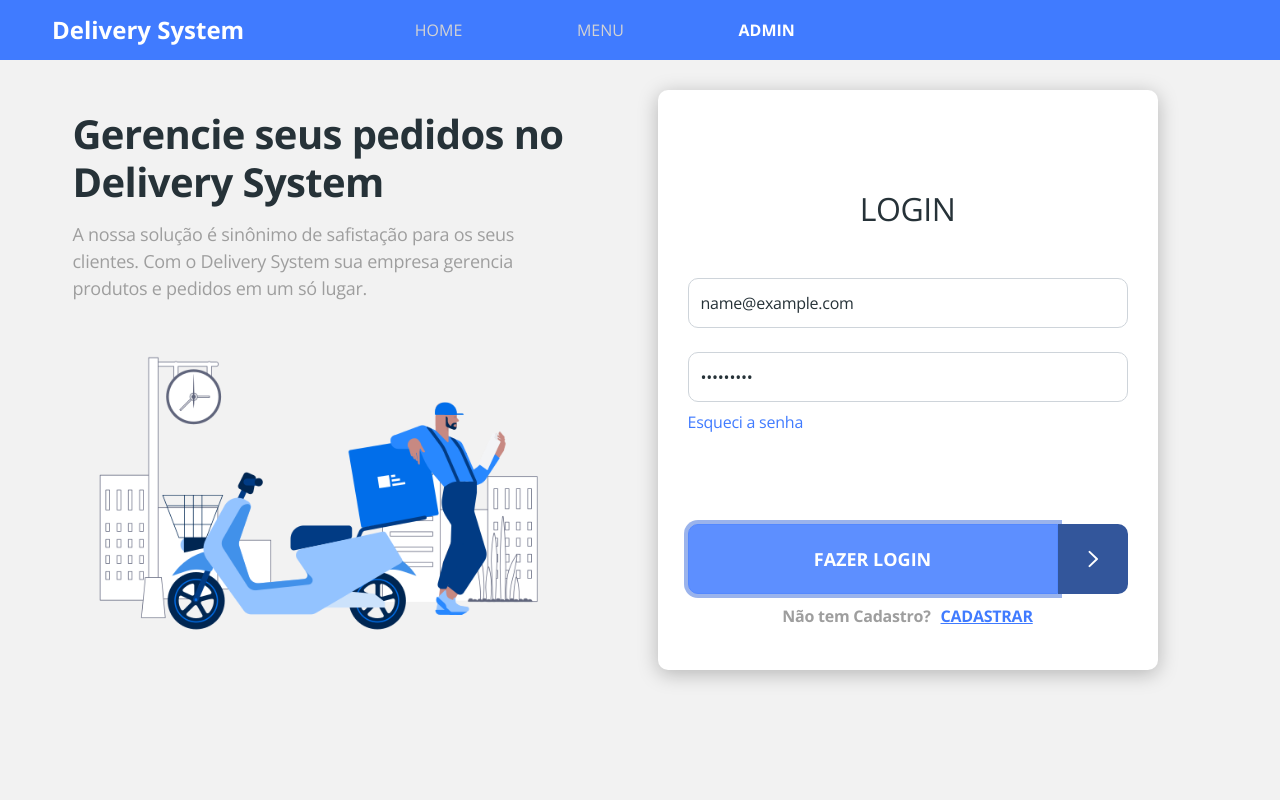
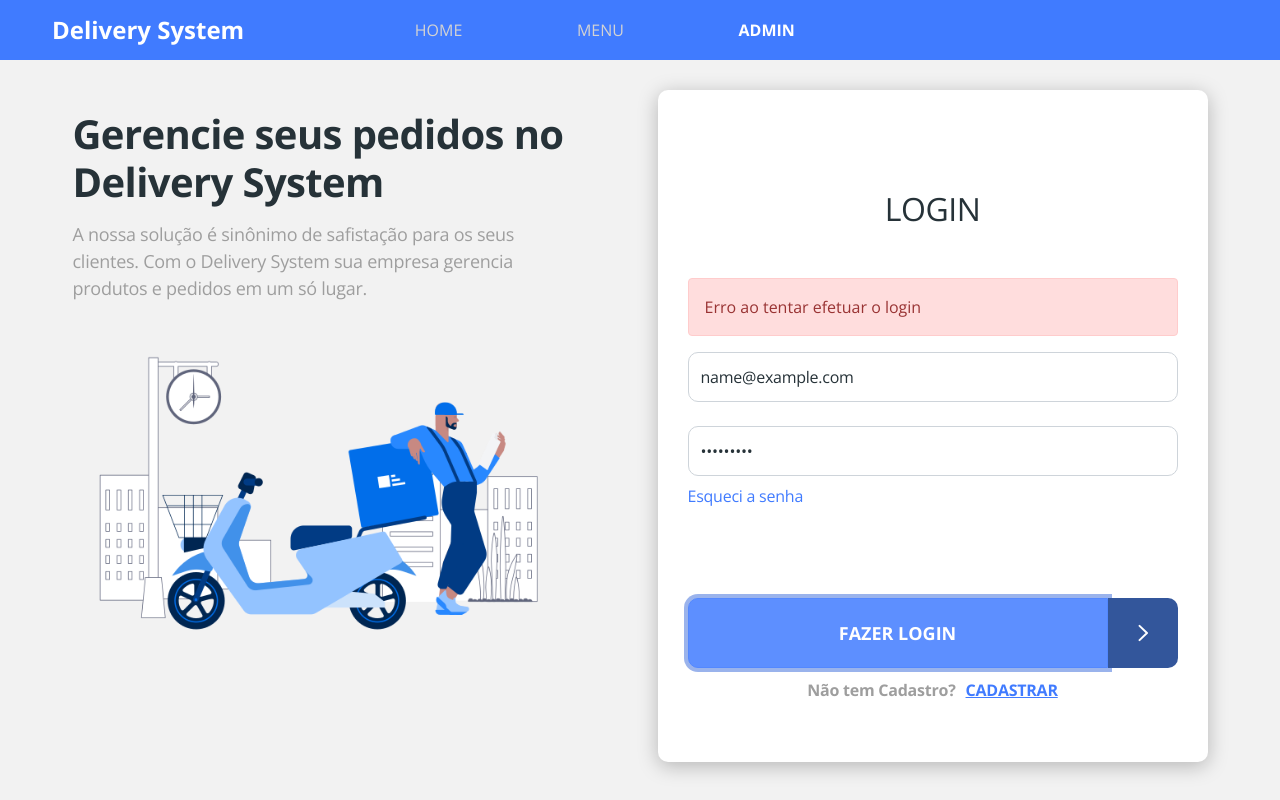
Before and after one commit to dmrsilva/delivery-system, a React (Create React App) app in the folder frontweb/: page /admin/auth/login in a window 1280 px wide. Both pictures are taken after typing "name@example.com", "Sample123" into the empty fields and a click on the button "FAZER LOGIN". Built offline with nearby package versions, Linux system fonts and the light colour scheme; no server answers.

Commit message:
Validation with react hook form

```diff
--- a/frontweb/src/assets/styles/custom.scss
+++ b/frontweb/src/assets/styles/custom.scss
@@ -1,5 +1,6 @@
 $theme-colors: (
   'primary': #407bff,
+  'danger': #FF5555
 );
 
 $body-bg: #F2F2F2;
--- a/frontweb/src/pages/Admin/Login/index.tsx
+++ b/frontweb/src/pages/Admin/Login/index.tsx
@@ -2,6 +2,7 @@ import { Link } from 'react-router-dom';
 import { useForm } from 'react-hook-form';
 import ButtonIcon from 'components/ButtonIcon';
 import { requestBackendLogin } from 'utils/requests';
+import { useState } from 'react';
 
 import './styles.css';
 
@@ -11,14 +12,22 @@ type FormData = {
 };
 
 const Login = () => {
-  const { register, handleSubmit } = useForm<FormData>();
+  const [hasError, setHasError] = useState(false);
+
+  const {
+    register,
+    handleSubmit,
+    formState: { errors },
+  } = useForm<FormData>();
 
   const onSubmit = (formData: FormData) => {
     requestBackendLogin(formData)
       .then((response) => {
+        setHasError(false);
         console.log('SUCESSO', response);
       })
       .catch((error) => {
+        setHasError(true);
         console.log('ERRO', error);
       });
   };
@@ -26,24 +35,37 @@ const Login = () => {
   return (
     <div className="base-card login-card">
       <h1>LOGIN</h1>
+      {hasError && (
+        <div className="alert alert-danger">Erro ao tentar efetuar o login</div>
+      )}
       <form onSubmit={handleSubmit(onSubmit)}>
         <div className="mb-4">
           <input
-            {...register('username')}
+            {...register('username', {
+              required: 'Campo obrigatório',
+            })}
             type="text"
             className="form-control base-input"
             placeholder="Email"
             name="username"
           />
+          <div className="invalid-feedback d-block">
+            {errors.username?.message}
+          </div>
         </div>
         <div className="mb-2">
           <input
-            {...register('password')}
+            {...register('password', {
+              required: 'Campo obrigatório',
+            })}
             type="password"
             className="form-control base-input "
             placeholder="Password"
             name="password"
           />
+          <div className="invalid-feedback d-block">
+            {errors.password?.message}
+          </div>
         </div>
         <Link to="/admin/auth/recover" className="login-link-recover">
           Esqueci a senha
--- a/frontweb/src/pages/Admin/Login/styles.css
+++ b/frontweb/src/pages/Admin/Login/styles.css
@@ -52,7 +52,5 @@
 @media (min-width: 576px) {
   .login-card {
     padding: 30px;
-    width: 500px;
-    height: 580px;
   }
 }
```
